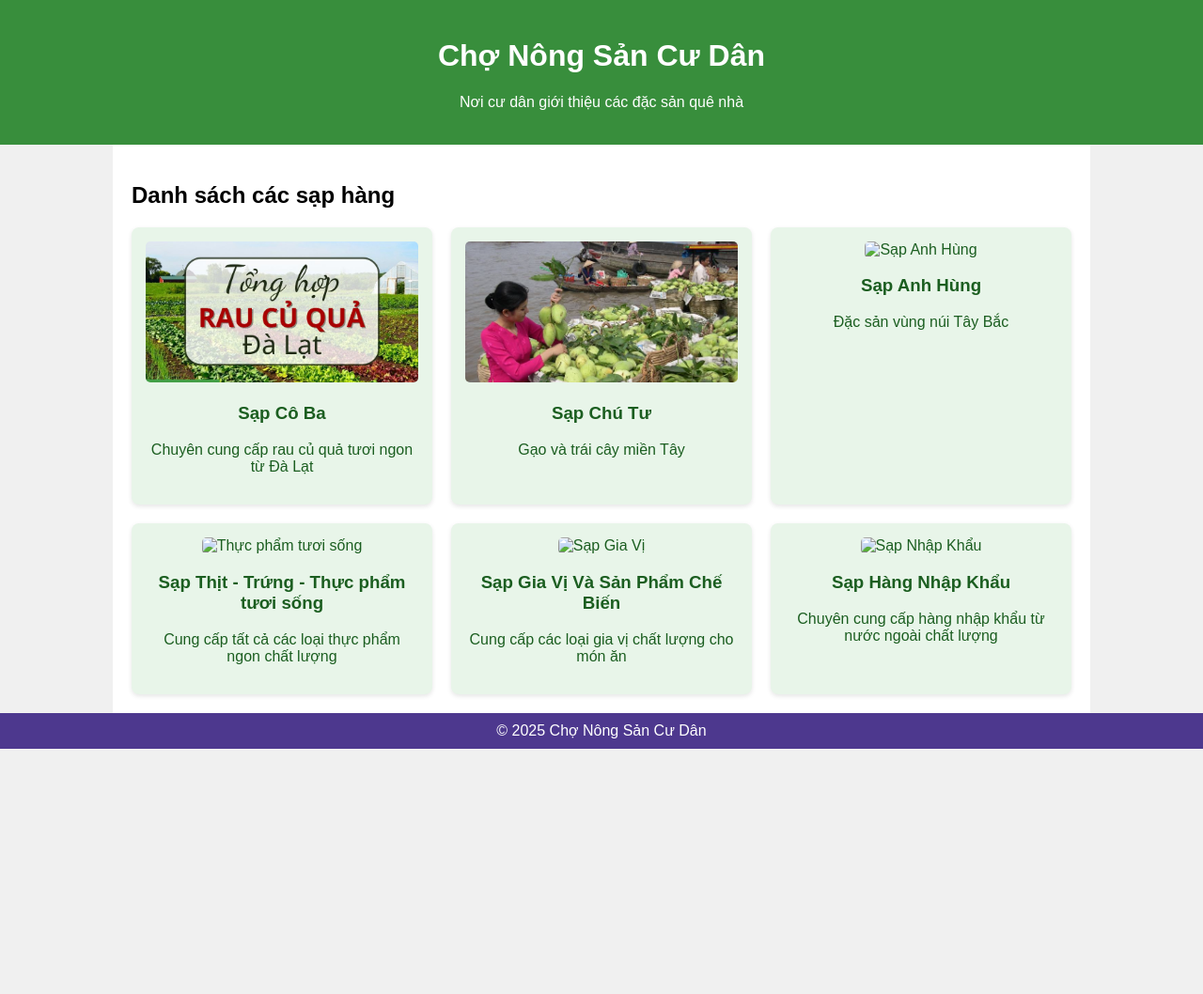
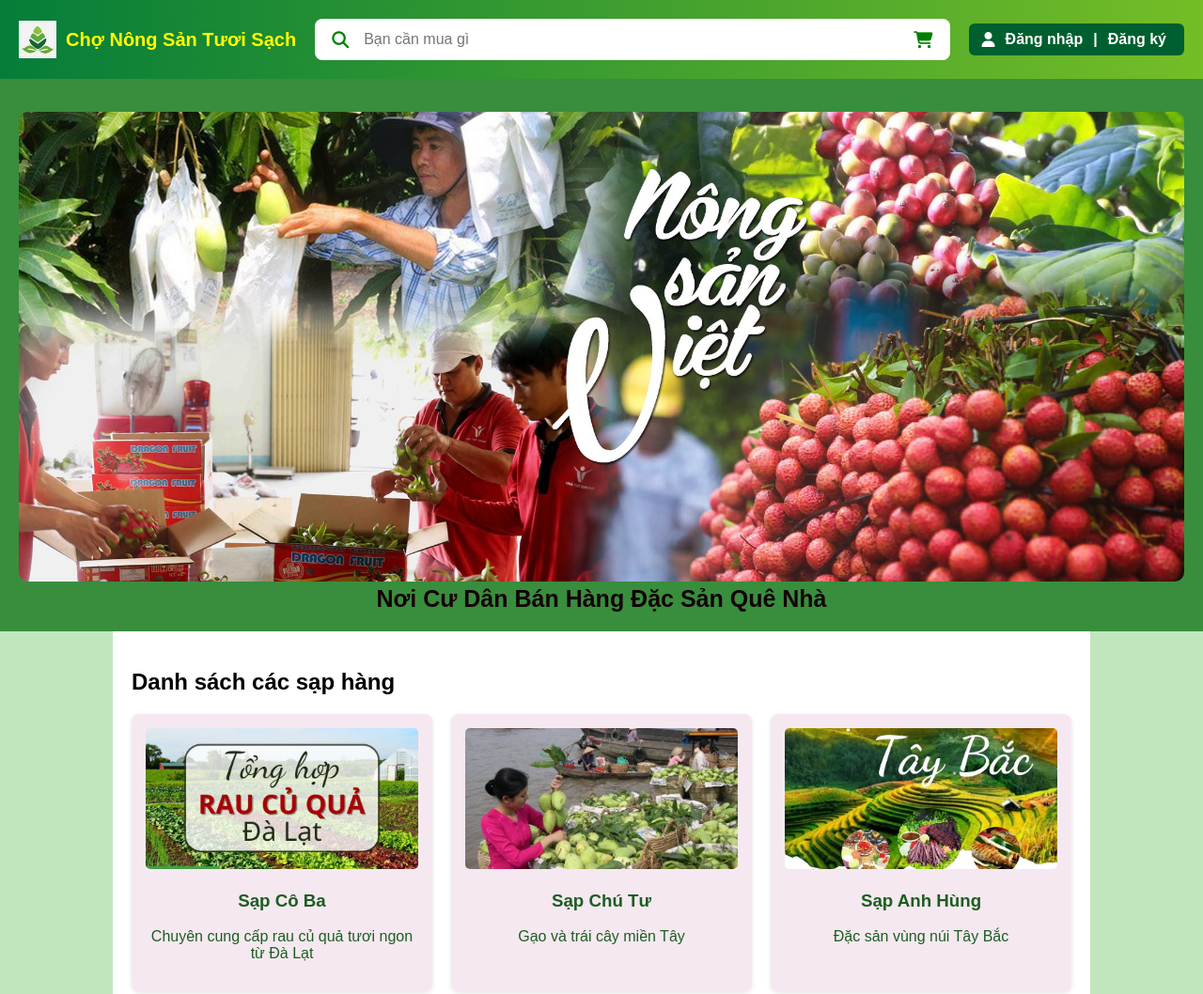
Before and after one commit to nguyen-thanh-dat1312/du-an, a plain HTML site: page index.html in a window 1280 px wide. Shown: the top 1058 px of the page at 94% size. Before the commit the page ends 800 px from the top, so only its background shows below. Drawn offline with Linux system fonts and the light colour scheme.

Commit message:
Refactor code structure for improved readability and maintainability

```diff
--- a/index.html
+++ b/index.html
@@ -3,40 +3,138 @@
   <head>
     <meta charset="UTF-8" />
     <meta name="viewport" content="width=device-width, initial-scale=1.0" />
-    <title>Cư Dân Nông Sản - Trang Chủ</title>
+    <title>Chợ Nông Sản Tươi Sạch</title>
+    <link
+      rel="stylesheet"
+      href="https://cdnjs.cloudflare.com/ajax/libs/font-awesome/6.4.0/css/all.min.css"
+    />
     <style>
       body {
         font-family: Arial, sans-serif;
-        background-color: #f0f0f0;
+        background-color: rgb(193, 230, 190);
         margin: 0;
         padding: 0;
       }
 
+      /* Navbar */
+      .navbar {
+        background: linear-gradient(to right, #057d39, #74bd26);
+        padding: 10px 20px;
+        display: flex;
+        align-items: center;
+        justify-content: space-between;
+        flex-wrap: wrap;
+      }
+
+      .logo {
+        display: flex;
+        align-items: center;
+        gap: 10px;
+      }
+
+      .logo img {
+        height: 40px;
+      }
+
+      .logo span {
+        font-size: 20px;
+        font-weight: bold;
+        color: yellow;
+      }
+
+      .search-container {
+        display: flex;
+        align-items: center;
+        background-color: white;
+        border-radius: 8px;
+        padding: 5px 10px;
+        flex: 1;
+        margin: 10px 20px;
+        max-width: 700px;
+      }
+
+      .search-container input {
+        border: none;
+        outline: none;
+        flex: 1;
+        padding: 8px;
+        font-size: 16px;
+      }
+
+      .search-container i {
+        color: green;
+        font-size: 18px;
+        margin: 0 8px;
+      }
+
+      .location {
+        background-color: rgba(255, 255, 255, 0.3);
+        border: 2px solid rgba(255, 255, 255, 0.4);
+        padding: 8px 14px;
+        border-radius: 25px;
+        color: white;
+        font-weight: bold;
+        display: flex;
+        align-items: center;
+        gap: 6px;
+        margin-right: 10px;
+        cursor: pointer;
+      }
+
+      .login {
+        background-color: #005f2e;
+        border-radius: 6px;
+        padding: 8px 14px;
+        color: white;
+        font-weight: bold;
+        display: flex;
+        align-items: center;
+        gap: 6px;
+        cursor: pointer;
+      }
+
+      .login a {
+        color: white;
+        text-decoration: none;
+        margin: 0 5px;
+      }
+
+      .login a:hover {
+        text-decoration: underline;
+      }
+
+      /* Header */
       header {
         background-color: #388e3c;
-        color: white;
+        color: rgb(19, 2, 6);
         padding: 20px;
         text-align: center;
       }
 
+      header img {
+        width: 100%;
+        max-height: 500px;
+        object-fit: cover;
+        border-radius: 10px;
+        margin-top: 15px;
+      }
+
+      /* Main content */
       main {
         padding: 20px;
         max-width: 1000px;
         margin: auto;
-        background: white;
+        background: rgb(255, 255, 255);
       }
 
       .shop-list {
         display: grid;
-        grid-template-columns: repeat(3, 1fr); /* 3 cột */
+        grid-template-columns: repeat(3, 1fr);
         gap: 20px;
       }
-      .shop-card:hover {
-      transform: scale(1.05); /* 👈 Zoom in nhẹ khi hover */
-      box-shadow: 0 4px 10px rgba(0, 0, 0, 0.2);
-      }
+
       .shop-card {
-        background: #e8f5e9;
+        background: #f5e8f0;
         border-radius: 8px;
         padding: 15px;
         box-shadow: 0 2px 5px rgba(0, 0, 0, 0.1);
@@ -44,11 +142,13 @@
         text-align: center;
         text-decoration: none;
         color: #1b5e20;
-        transition: background 0.3s;
+        transition: background 0.3s, transform 0.3s;
       }
 
       .shop-card:hover {
         background: #c8e6c9;
+        transform: scale(1.05);
+        box-shadow: 0 4px 10px rgba(0, 0, 0, 0.2);
       }
 
       .shop-card img {
@@ -67,12 +167,37 @@
     </style>
   </head>
   <body>
+    <!-- Navbar -->
+    <div class="navbar">
+      <div style="display: flex; align-items: center">
+        <div class="logo">
+          <img src="lovepik-agricultural-logo-png-image_401740052_wh1200.png" alt="Logo" />
+          <span>Chợ Nông Sản Tươi Sạch</span>
+        </div>
+      </div>
 
+      <div class="search-container">
+        <i class="fas fa-search"></i>
+        <input type="text" placeholder="Bạn cần mua gì" />
+        <i class="fas fa-shopping-cart"></i>
+      </div>
+
+
+        <div class="login">
+          <i class="fas fa-user"></i>
+          <a href="dangnhap.html">Đăng nhập</a> |
+          <a href="dangki.html">Đăng ký</a>
+        </div>
+      </div>
+    </div>
+
+    <!-- Header -->
     <header>
-      <h1>Chợ Nông Sản Cư Dân</h1>
-      <p>Nơi cư dân giới thiệu các đặc sản quê nhà</p>
+      <img src="nongsanvie-1595405197-19.jpg" alt="Banner" />
+      <b style="font-size: 25px">Nơi Cư Dân Bán Hàng Đặc Sản Quê Nhà</b>
     </header>
 
+    <!-- Main content -->
     <main>
       <h2>Danh sách các sạp hàng</h2>
       <div class="shop-list">
@@ -89,25 +214,28 @@
         </a>
 
         <a class="shop-card" href="sapanhhung.html">
-          <img src="anh-hung.jpg" alt="Sạp Anh Hùng" />
+          <img src="dac-san-tay-bac.jpg" alt="Sạp Anh Hùng" />
           <h3>Sạp Anh Hùng</h3>
           <p>Đặc sản vùng núi Tây Bắc</p>
         </a>
 
         <a class="shop-card" href="sapthucphamgiasuc.html">
-          <img src="thit-trung.jpg" alt="Thực phẩm tươi sống" />
+          <img src="thuc-pham-tuoi-song.jpg" alt="Thực phẩm tươi sống" />
           <h3>Sạp Thịt - Trứng - Thực phẩm tươi sống</h3>
           <p>Cung cấp tất cả các loại thực phẩm ngon chất lượng</p>
         </a>
 
         <a class="shop-card" href="sapgiavi.html">
-          <img src="gia-vi.jpg" alt="Sạp Gia Vị" />
+          <img src="maxresdefault (1).jpg" alt="Sạp Gia Vị" />
           <h3>Sạp Gia Vị Và Sản Phẩm Chế Biến</h3>
           <p>Cung cấp các loại gia vị chất lượng cho món ăn</p>
         </a>
 
         <a class="shop-card" href="saphangnhapkhau.html">
-          <img src="nhap-khau.jpg" alt="Sạp Nhập Khẩu" />
+          <img
+            src="1080_37bbaef80ffe48e88dd925556dfe421e_2048x2048.jpg"
+            alt="Sạp Nhập Khẩu"
+          />
           <h3>Sạp Hàng Nhập Khẩu</h3>
           <p>Chuyên cung cấp hàng nhập khẩu từ nước ngoài chất lượng</p>
         </a>
```
Also changed, not shown: dangki.html (added, +89 -0 lines), dangnhap.html (added, +85 -0 lines), sapcoba.html (+14 -23 lines), sapgiavi.html (+0 -4 lines), 1080_37bbaef80ffe48e88dd925556dfe421e_2048x2048.jpg (added), dac-san-tay-bac.jpg (added), lovepik-agricultural-logo-png-image_401740052_wh1200.png (added), maxresdefault (1).jpg (added), nongsanvie-1595405197-19.jpg (added), thuc-pham-tuoi-song.jpg (added).
